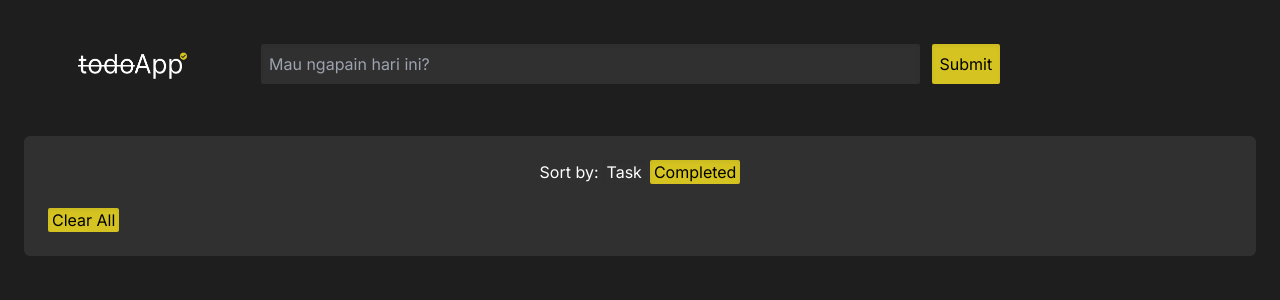
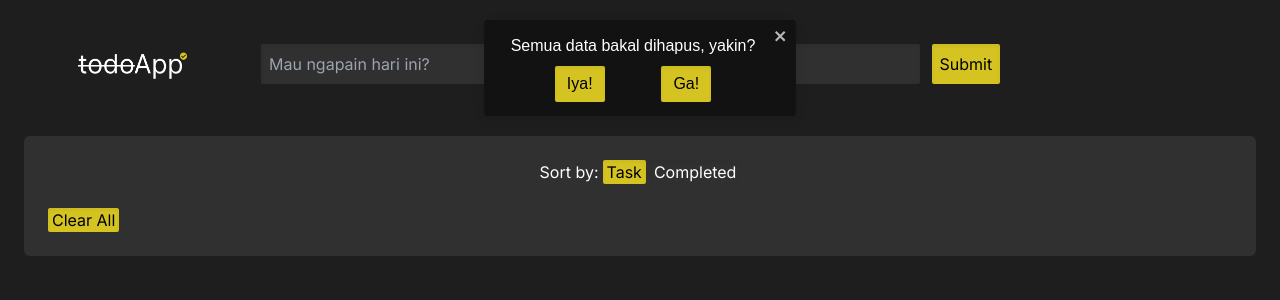
Before and after one commit to Lujiluz/todoApp, a React (Vite) app: page / in a window 1280 px wide. Both pictures are taken after a click on the button "Clear All". Shown: the top 300 px of the page. Built offline with nearby package versions, Linux system fonts and the light colour scheme.

Commit message:
Modifying TodoContainer and TodoInput: added functionality to store todos to localStorage

```diff
--- a/src/App.jsx
+++ b/src/App.jsx
@@ -2,9 +2,20 @@ import { useEffect, useState } from 'react';
 import './app.css';
 import TodoContainer from './components/TodoContainer';
 import TodoInput from './components/TodoInput';
+
+// get data from local Storage
+
+const getDataFromLocalStorage = () => {
+  let storedData = localStorage.getItem('todolist');
+  console.log(storedData);
+
+  if (storedData) return JSON.parse(localStorage.getItem('todolist'));
+  return [];
+};
 export default function App() {
-  const [allTodos, setAllTodos] = useState([]);
+  const [allTodos, setAllTodos] = useState(getDataFromLocalStorage);
 
+  // usEffect buat add data ke local Storage
   useEffect(() => {
     localStorage.setItem('todolist', JSON.stringify(allTodos));
   }, [allTodos]);
--- a/src/components/TodoContainer.jsx
+++ b/src/components/TodoContainer.jsx
@@ -1,23 +1,64 @@
 import TodoItem from './TodoItem';
+import { toast } from 'react-toastify';
 
 export default function TodoContainer(allTodos) {
-  let todos = [...allTodos.allTodos];
+  const handleClearAll = () => {
+    toast.warn(
+      <div className="text-center">
+        <p>Semua data bakal dihapus, yakin?</p>
+        <div className="flex h-9 justify-evenly mt-2">
+          <button type="button" onClick={() => handleYes()} className="bg-[#D4C321] text-black px-3 rounded-sm shadow-inner hover:bg-[#9B8E14] transition">
+            Iya!
+          </button>
+          <button type="button" onClick={() => handleNo()} className="bg-[#D4C321] text-black  px-3 rounded-sm shadow-inner hover:bg-[#9B8E14] transition">
+            Ga!
+          </button>
+        </div>
+      </div>,
+      {
+        icon: false,
+        position: toast.POSITION.TOP_CENTER,
+        autoClose: false,
+        closeOnClick: true,
+        theme: 'dark',
+        pauseOnFocusLoss: false,
+        pauseOnHover: false,
+        hideProgressBar: true,
+      }
+    );
+  };
+
+  const handleYes = () => {
+    localStorage.clear();
+    location.reload();
+  };
+  const handleNo = () => {
+    toast.success('Data gajadi dihapus! 👌', {
+      position: toast.POSITION.TOP_RIGHT,
+      autoClose: 1000,
+      closeOnClick: true,
+      theme: 'dark',
+      pauseOnFocusLoss: false,
+      pauseOnHover: false,
+      hideProgressBar: true,
+    });
+  };
   return (
     <>
       <div className="w-full p-6 rounded-md bg-[#303030]">
         <div className="flex justify-center mb-6">
           <p>Sort by:</p>
-          <button type="button" className=" text-white px-1 rounded-sm shadow-inner hover:bg-[#9B8E14] transition mx-1">
+          <button type="button" className="bg-[#D4C321] text-black px-1 rounded-sm shadow-inner hover:bg-[#9B8E14] transition mx-1">
             Task
           </button>
-          <button type="button" className="bg-[#D4C321] text-black px-1 rounded-sm shadow-inner hover:bg-[#9B8E14] transition">
+          <button type="button" className=" text-white px-1 rounded-sm shadow-inner hover:bg-[#9B8E14] transition">
             Completed
           </button>
         </div>
-        <button type="button" className="bg-[#D4C321] text-black px-1 rounded-sm shadow-inner hover:bg-[#9B8E14] transition">
+        <button type="button" onClick={handleClearAll} className="bg-[#D4C321] text-black px-1 rounded-sm shadow-inner hover:bg-[#9B8E14] transition">
           Clear All
         </button>
-        {todos.map((todo) => {
+        {allTodos.allTodos.map((todo) => {
           return <TodoItem task={todo.task} key={todo.id} />;
         })}
       </div>
--- a/src/components/TodoInput.jsx
+++ b/src/components/TodoInput.jsx
@@ -9,15 +9,26 @@ export default function TodoInput({ addTask }) {
 
   const handleAddNewTodo = (e) => {
     if (newTodo === '') {
-      toast.error('Eh, sorry ini gaboleh kosong!', {
-        position: toast.POSITION.TOP_CENTER,
-        autoClose: 3000,
+      toast.error('Eh, sorry ini gaboleh kosong! 🙏', {
+        position: toast.POSITION.TOP_RIGHT,
+        autoClose: 1000,
         closeOnClick: true,
         theme: 'dark',
         pauseOnFocusLoss: false,
         pauseOnHover: false,
+        hideProgressBar: true,
       });
+      e.preventDefault();
     } else {
+      toast.success('Data berhasil disimpan! 👌', {
+        position: toast.POSITION.TOP_RIGHT,
+        autoClose: 1000,
+        closeOnClick: true,
+        theme: 'dark',
+        pauseOnFocusLoss: false,
+        pauseOnHover: false,
+        hideProgressBar: true,
+      });
       e.preventDefault();
       addTask(newTodo);
       setNewTodo('');
```
